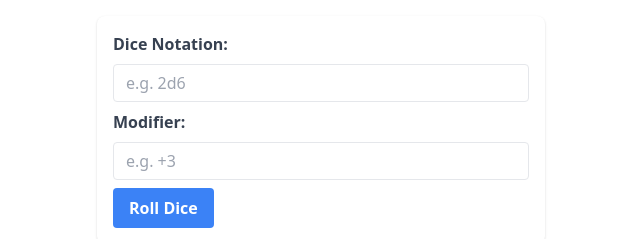
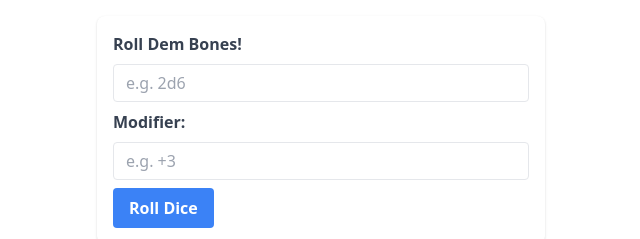
Before and after one commit to mithrandir404/DND-DICE-ROLLER, a plain HTML site: page index.html in a window 1280 px wide. Shown: the top 239 px of the page, 319-959 px from the left. Drawn offline with nearby package versions, Linux system fonts and the light colour scheme.

Commit message:
Update index.html

```diff
--- a/index.html
+++ b/index.html
@@ -10,7 +10,7 @@
   <div class="flex justify-center mt-4">
     <div class="w-full max-w-md">
       <div class="bg-white rounded-lg p-4 shadow">
-        <label for="dice-input" class="block text-gray-700 font-bold mb-2">Dice Notation:</label>
+        <label for="dice-input" class="block text-gray-700 font-bold mb-2">Roll Dem Bones!</label>
         <input id="dice-input" class="appearance-none border rounded py-2 px-3 text-gray-700 leading-tight focus:outline-none focus:shadow-outline w-full mb-2" type="text" placeholder="e.g. 2d6">
 
         <label for="modifier-input" class="block text-gray-700 font-bold mb-2">Modifier:</label>
```
